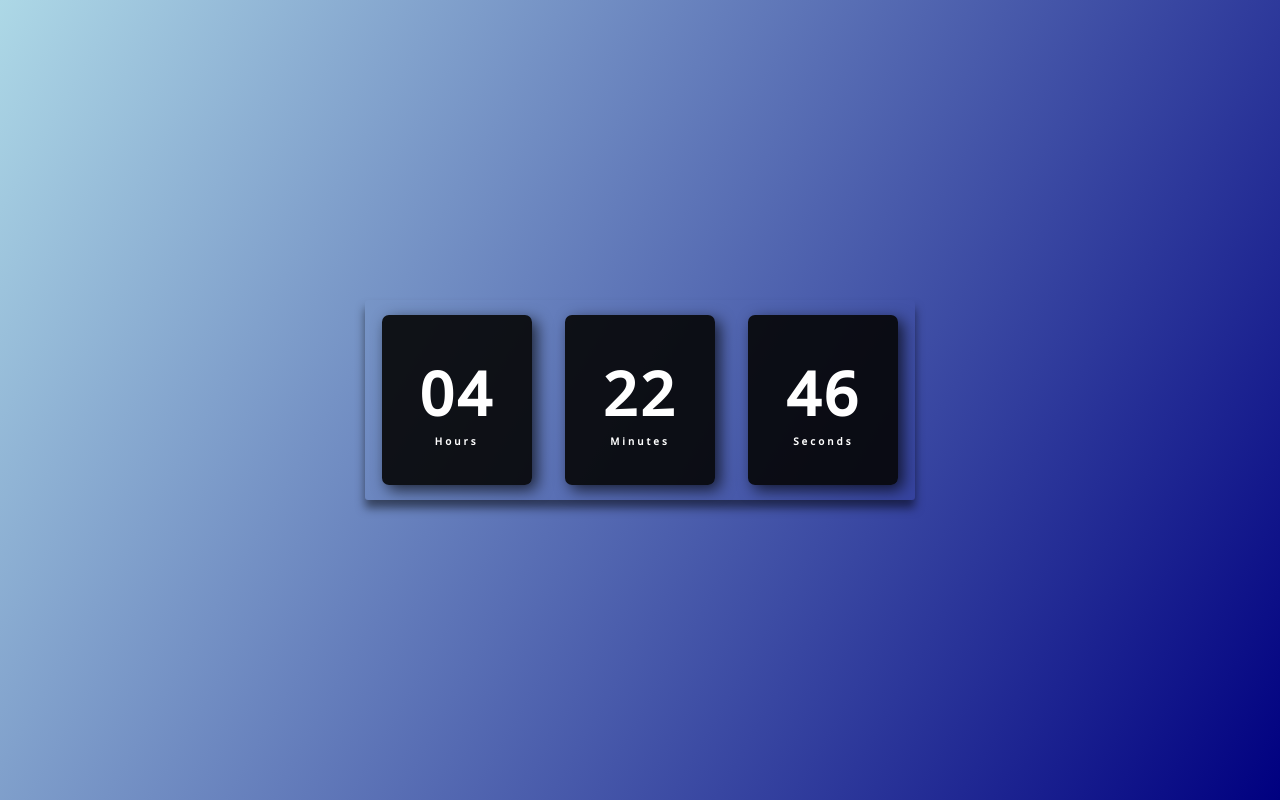
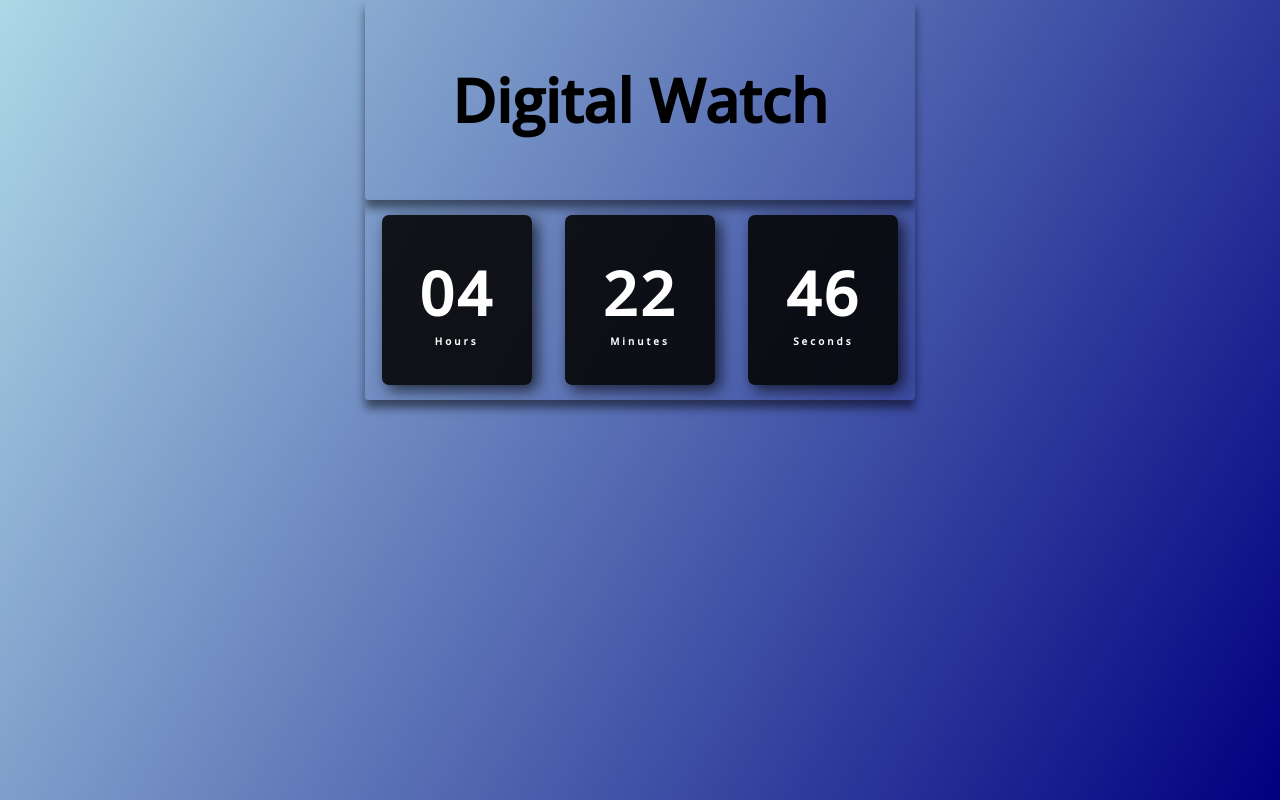
Before and after one commit to Mahatx/Relogio-Digital, a plain HTML site: page index.html in a window 1280 px wide. Drawn offline with nearby package versions, Linux system fonts and the light colour scheme.

Commit message:
Centralizando e colocando titulo

```diff
--- a/assets/css/style.css
+++ b/assets/css/style.css
@@ -9,13 +9,35 @@
 body {
     height: 100vh;
     background: linear-gradient(120deg, lightblue,  navy);
+
+}
+header {
+    display: flex;
+    justify-content: space-around;
+
+}
+
+.title  {
     display: flex;
     align-items: center;
-    justify-content: center;
+    justify-content: space-around;
+    height: 200px;
+    width: 550px;
+    background: transparent;
+    border-radius: 3px;
+    box-shadow: 0px 8px 10px rgba(0, 0, 0, .5);
+    font-weight: bolder;
+    font-size: 60px;
+}
+.timer {
+    display: flex;
+    justify-content: space-around;
+
 }
 
 .watch {
     display: flex;
+    flex-direction: row;
     align-items: center;
     justify-content: space-around;
     height: 200px;
--- a/index.html
+++ b/index.html
@@ -8,6 +8,15 @@
     <link rel="stylesheet" href="assets/css/style.css">
 </head>
 <body>
+    <header>
+        <section class="title">
+            <div class="name">
+                <span id="titlename">Digital Watch</span>
+            </div>
+        </section>
+    </header>
+
+    <section class="timer">
         <div class="watch">
             <div>
                 <span id="hours">00</span>
@@ -23,8 +32,10 @@
                 <span id="seconds">00</span>
                 <span class="time">Seconds</span>
             </div>
+        </div>
+    </section>
 
-    </div>
+
     <script src="assets/js/script.js"></script>
 </body>
 </html>
```
Lines whose indentation alone changed are shown as unchanged.
